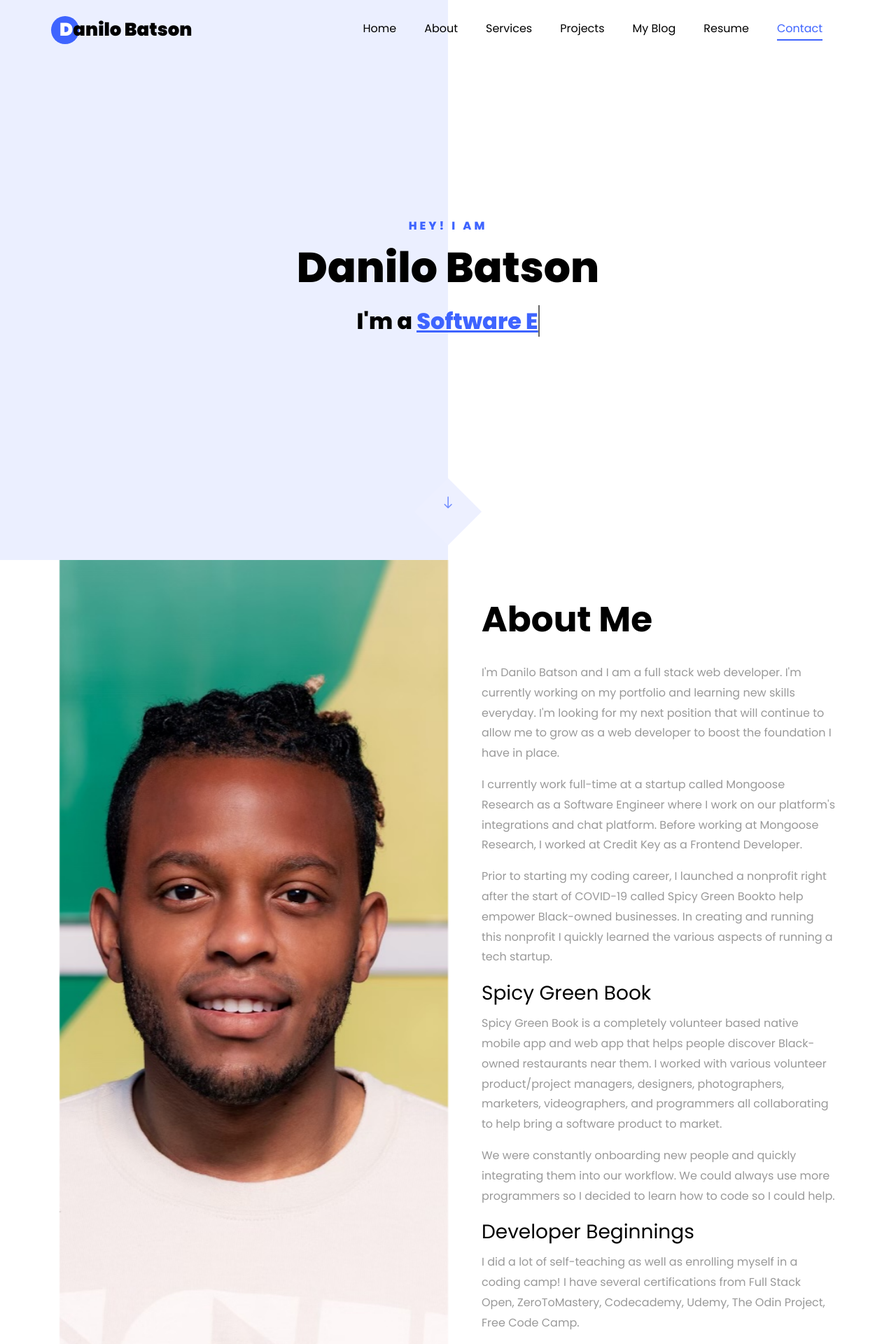
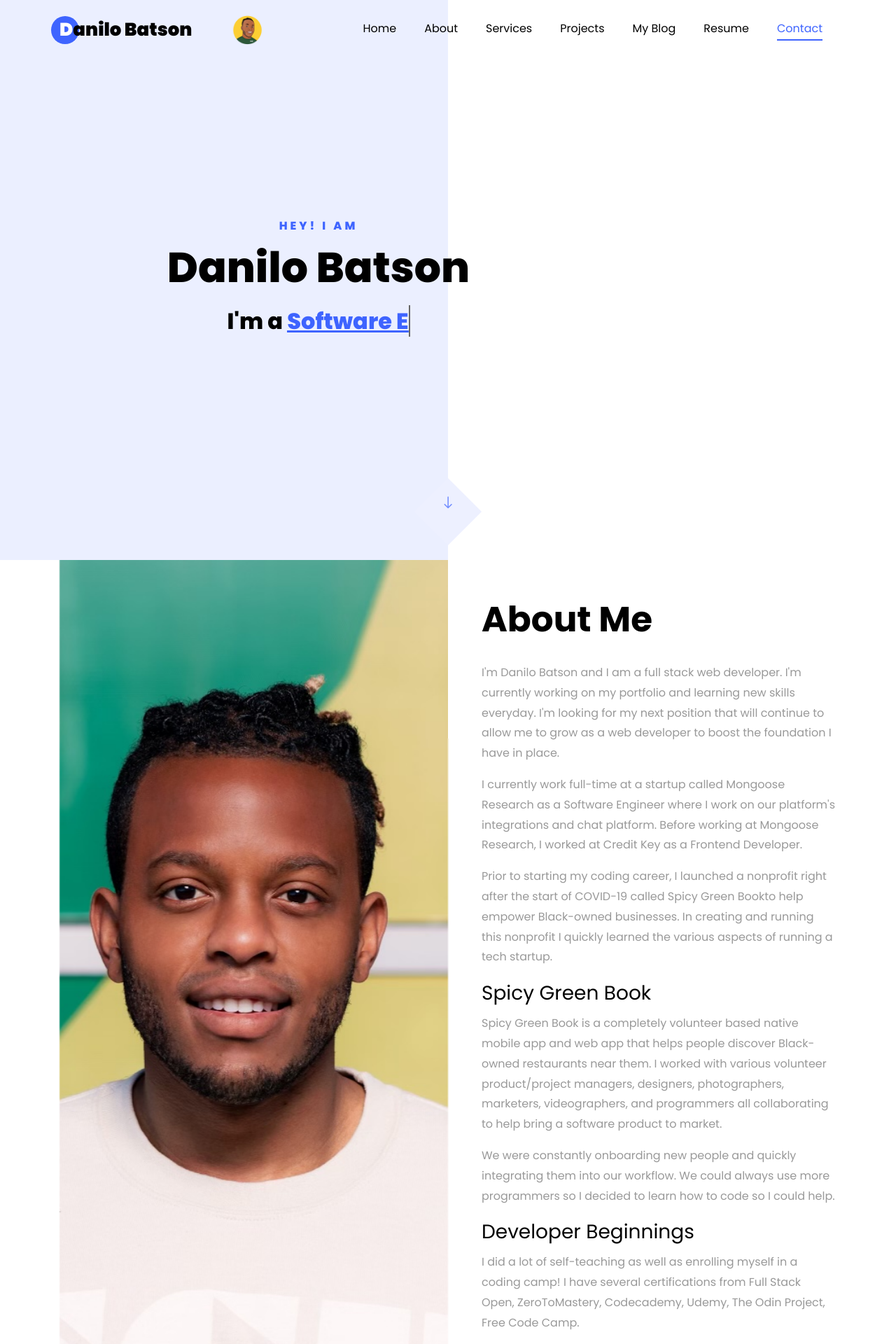
Before and after one commit to danilobatson/danilo-batson-portfolio, a Flask app: page / in a window 1280 px wide. Shown: the top 1920 px of the page at 70% size. Run offline with Flask 2, Linux system fonts and the light colour scheme; some libraries are stand-ins or nearby versions; some web fonts are replaced.

Commit message:
adds avatar

```diff
--- a/templates/index.html
+++ b/templates/index.html
@@ -27,7 +27,14 @@
 
     <nav class="navbar navbar-expand-lg navbar-dark ftco_navbar ftco-navbar-light site-navbar-target" id="ftco-navbar">
 	    <div class="container">
-	      <a class="navbar-brand" href="index.html"><span>D</span>anilo Batson</a>
+			<div class="row align-items-center">
+			<div class="col" style="">
+	     	 <a class="navbar-brand" href="index.html"><span>D</span>anilo Batson</a>
+			</div>
+			<div class="col">
+	     	<img style="height:4rem; width:auto" src="../static/images/avatar.png"   alt="Colorlib Template">
+			</div>
+			</div>
 	      <button class="navbar-toggler js-fh5co-nav-toggle fh5co-nav-toggle" type="button" data-toggle="collapse" data-target="#ftco-nav" aria-controls="ftco-nav" aria-expanded="false" aria-label="Toggle navigation">
 	        <span class="oi oi-menu"></span> Menu
 	      </button>
@@ -48,7 +55,7 @@
 	  <section class="hero-wrap js-fullheight">
       <div class="overlay"></div>
       <div class="container">
-        <div class="row no-gutters slider-text js-fullheight justify-content-center align-items-center">
+        <div class="row no-gutters slider-text js-fullheight justify-coxntent-center align-items-center">
           <div class="col-lg-8 col-md-6 ftco-animate d-flex align-items-center">
           	<div class="text text-center">
           		<span class="subheading">Hey! I am</span>
@@ -77,7 +84,7 @@
     			<div class="col-md-6 col-lg-6 d-flex">
     				<div class="img-about img d-flex align-items-stretch">
     					<div class="overlay"></div>
-	    				<div class="img d-flex align-self-stretch align-items-center" style="background-image:url(../static/images/about.jpeg);">
+	    				<div class="img d-flex align-self align-items-center" style="background-image:url(../static/images/about.jpeg);">
 	    				</div>
     				</div>
     			</div>
```
Also changed, not shown: static/images/avatar.png (added).
